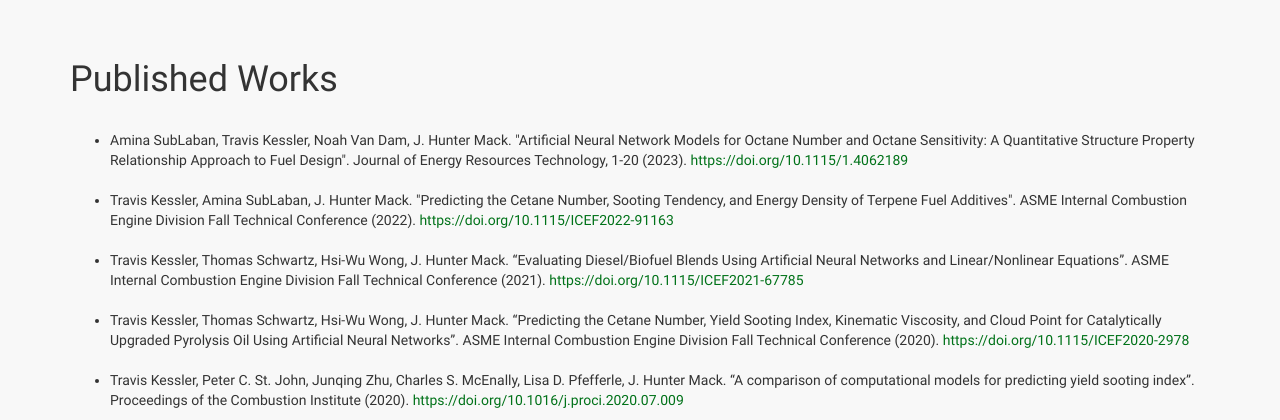
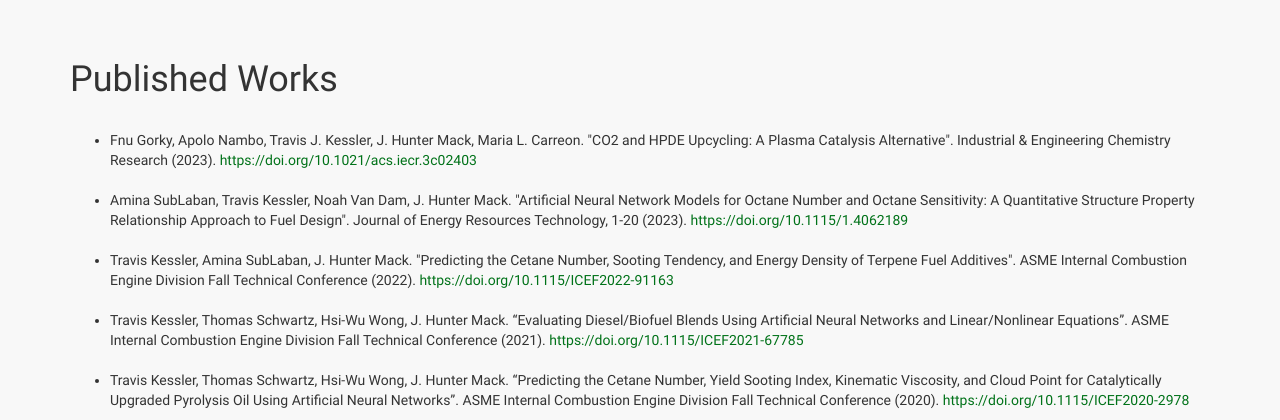
Before and after one commit to tjkessler/personal-website, a Flask app: page /research in a window 1280 px wide. Shown: the part 52-472 px from the top of the page. Run offline with Flask 3, Linux system fonts and the light colour scheme; some libraries are stand-ins or nearby versions.

Commit message:
Add publication

```diff
--- a/src/templates/research.html
+++ b/src/templates/research.html
@@ -10,6 +10,12 @@
 
     <p>
         <ul>
+            <br>
+            <li>
+                Fnu Gorky, Apolo Nambo, Travis J. Kessler, J. Hunter Mack, Maria L. Carreon. "CO2 and HPDE Upcycling: A Plasma
+                Catalysis Alternative". Industrial & Engineering Chemistry Research (2023).
+                <a href="https://doi.org/10.1021/acs.iecr.3c02403">https://doi.org/10.1021/acs.iecr.3c02403</a>
+            </li>
             <br>
             <li>
                 Amina SubLaban, Travis Kessler, Noah Van Dam, J. Hunter Mack. "Artificial Neural Network Models for Octane Number
```
